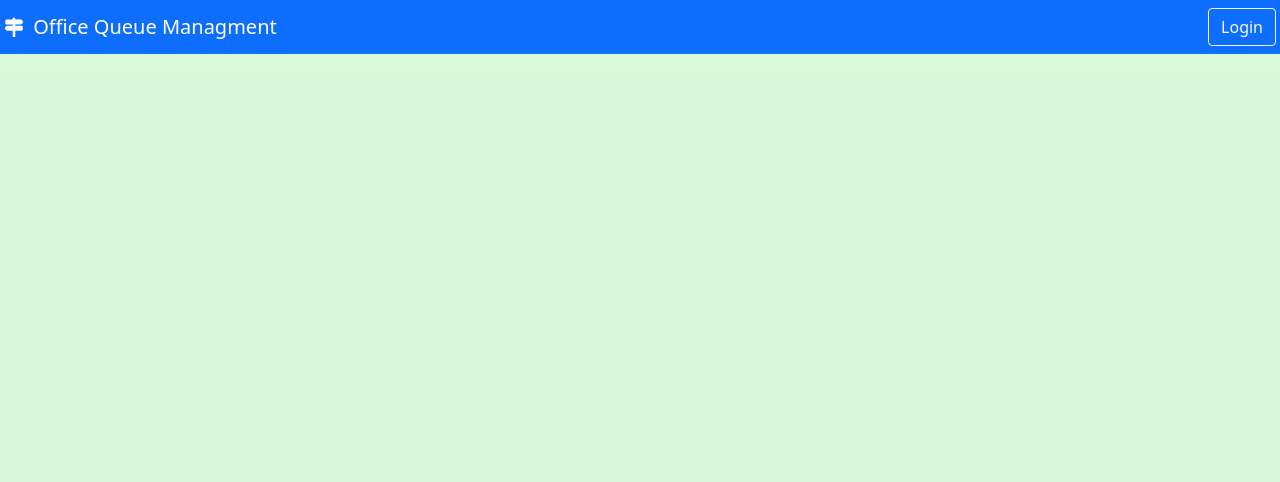
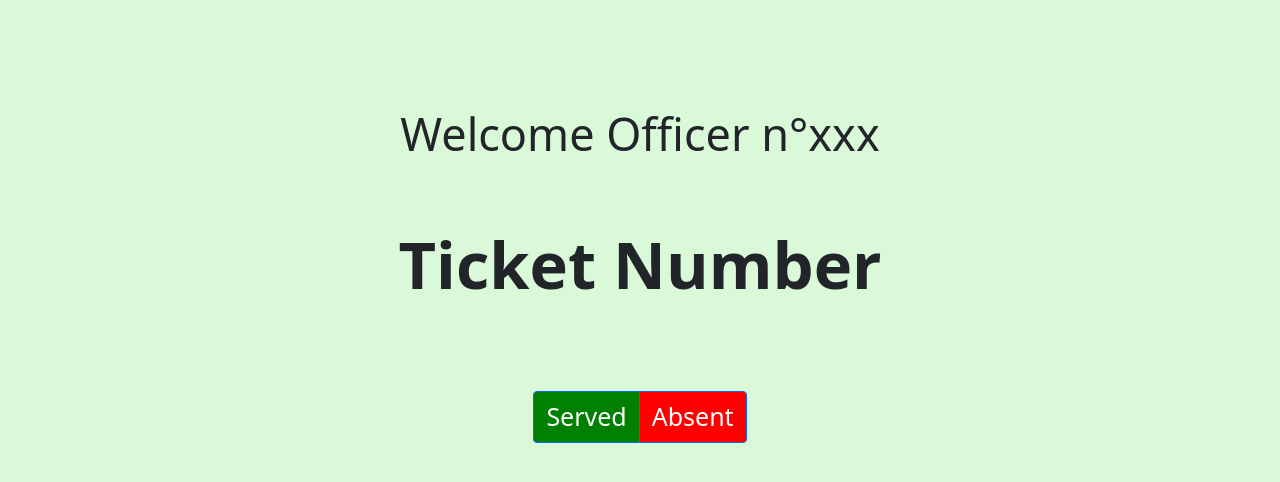
Before and after one commit to Finevman/OfficeQueueManagement22-13, a React (Create React App) app in the folder client/: page /officer in a window 1280 px wide. Shown: the top 482 px of the page. Built offline with nearby package versions, Linux system fonts and the light colour scheme; no server answers.

Commit message:
Officer's GUI almost completed (without logic)

```diff
--- a/client/src/App.js
+++ b/client/src/App.js
@@ -9,7 +9,7 @@ import { BrowserRouter, Routes, Route, Navigate, useLocation } from 'react-route
 import { DefaultLayout, LoginLayout, LoadingLayout } from './components/PageLayout';
 import { Navigation } from './components/Navigation';
 import { ServicesContainer } from './components/serviceCards';
-import { Officer, Officer_2 } from './components/officer';
+import { Officer } from './components/officer';
 
 import MessageContext from './messageCtx';
 import API from './API';
@@ -70,6 +70,7 @@ function App() {
           <Routes>
             <Route path="/*" element={<Main />} />
             <Route path="/serviceCards" element={<ServicesContainer services={services} takeTicket={takeTicket}/>} />
+            <Route path="/officer" element={<Officer/>} />
           </Routes>
           <Toast show={message !== ''} onClose={() => setMessage('')} delay={4000} autohide>
             <Toast.Body>{ message }</Toast.Body>
@@ -137,14 +138,14 @@ return (
 
     <Routes>
       <Route path="/" element={
-         <DefaultLayout />
-         //<Navigate to="/login" replace state={location} />
+         //<DefaultLayout />
+         <Navigate to="/login" replace state={location} />
          //<Navigate to="/officer"/> //MARTA'S TEMPORARY COMMENT
       } >
       </Route>
       <Route path="/login" element={!loggedIn ?  <LoginLayout login={handleLogin} /> : <Navigate replace to='/' />} />
 
-      <Route path="/officer" element={!loggedIn ?  <Officer_2 /> : <Navigate replace to='/' />} />
+      <Route path="/officer" element={ <Officer/>} />
 
 
     </Routes>
--- a/client/src/components/officer.js
+++ b/client/src/components/officer.js
@@ -1,28 +1,22 @@
-import { Button, Col } from "react-bootstrap";
+import { Button, ButtonGroup, Col, FormGroup, FormLabel } from "react-bootstrap";
 import "bootstrap-icons/font/bootstrap-icons.css";
-import {Row} from "react-bootstrap";
+
 
 
 function Officer(){
     return(
-        <Col className="vh-200">
-            <Row><div style={{ fontSize: 45, width: "100%" }}>Officer Page</div></Row>
-            <Row><th> Ticket Number </th></Row>
-            <Row><Button> Served</Button></Row>
-            <Row><Button> Absent</Button></Row>
-        </Col>
+        <FormGroup id='officer_options' style={{padding:'100px', textAlign:'center', alignItems:'center', justifyContent:'center'}}>
+            <FormLabel style={{ fontSize: 45, width: "100%"}}>Welcome Officer n°xxx</FormLabel>
+            <FormLabel style={{ fontSize: 65, fontWeight:'bold',width: "100%", paddingTop:'40px'}}>Ticket Number</FormLabel>
+            <ButtonGroup style={{paddingTop: '70px', justifyContent:'space-between'}}>
+                <Button style={{fontSize: 25, background:'green'}}> Served</Button>
+                <Button style={{fontSize: 25, background:'red'}}> Absent</Button>
+            </ButtonGroup>
+
+        </FormGroup>
     );
 }
 
-function Officer_2(props) {
-    return (
-      <Row className="vh-200">
-        <Col md={12} className="below-nav">
-            HELLOOOO
-        </Col>
-      </Row>
-    );
-  }
 
 
-export {Officer, Officer_2};
+export {Officer};
```
